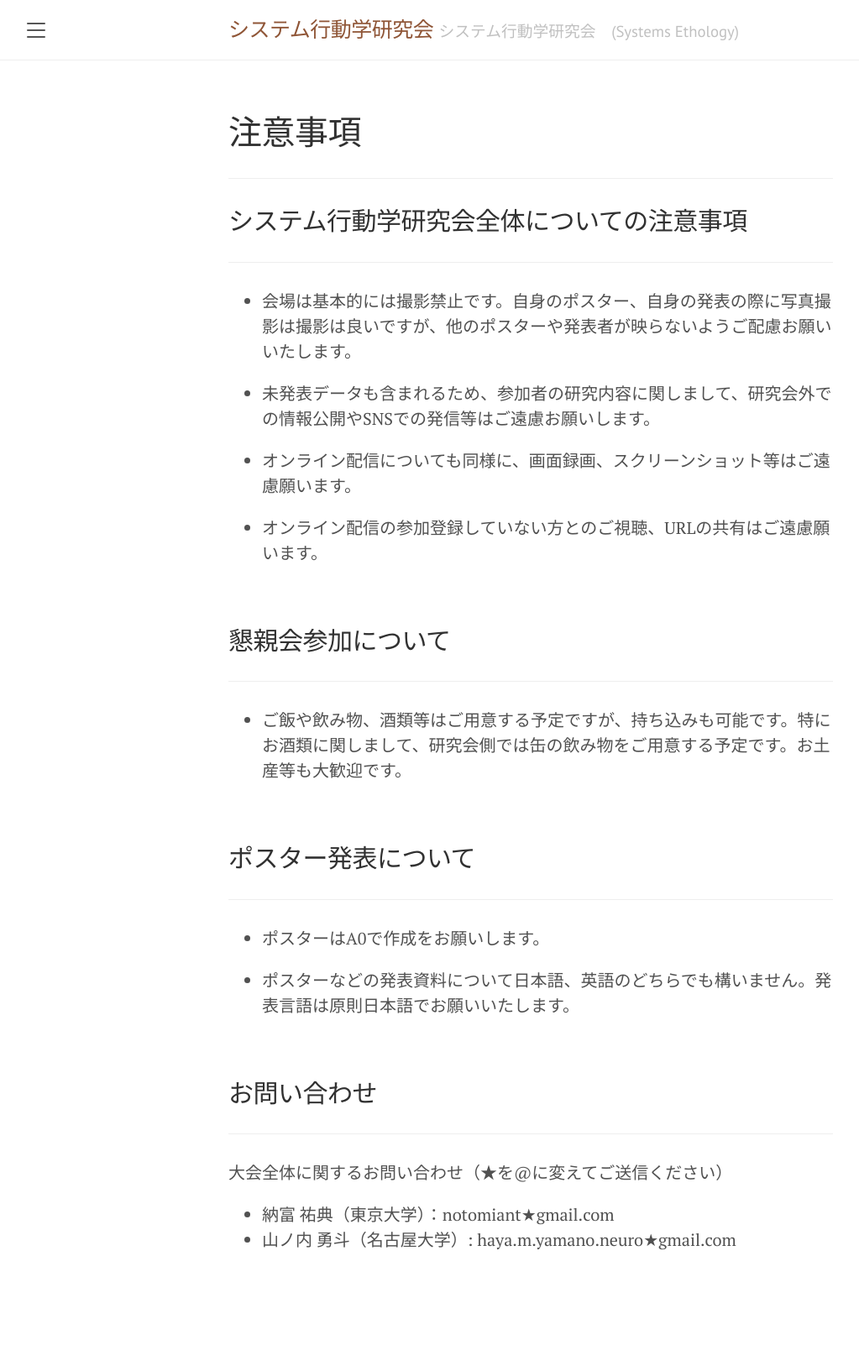
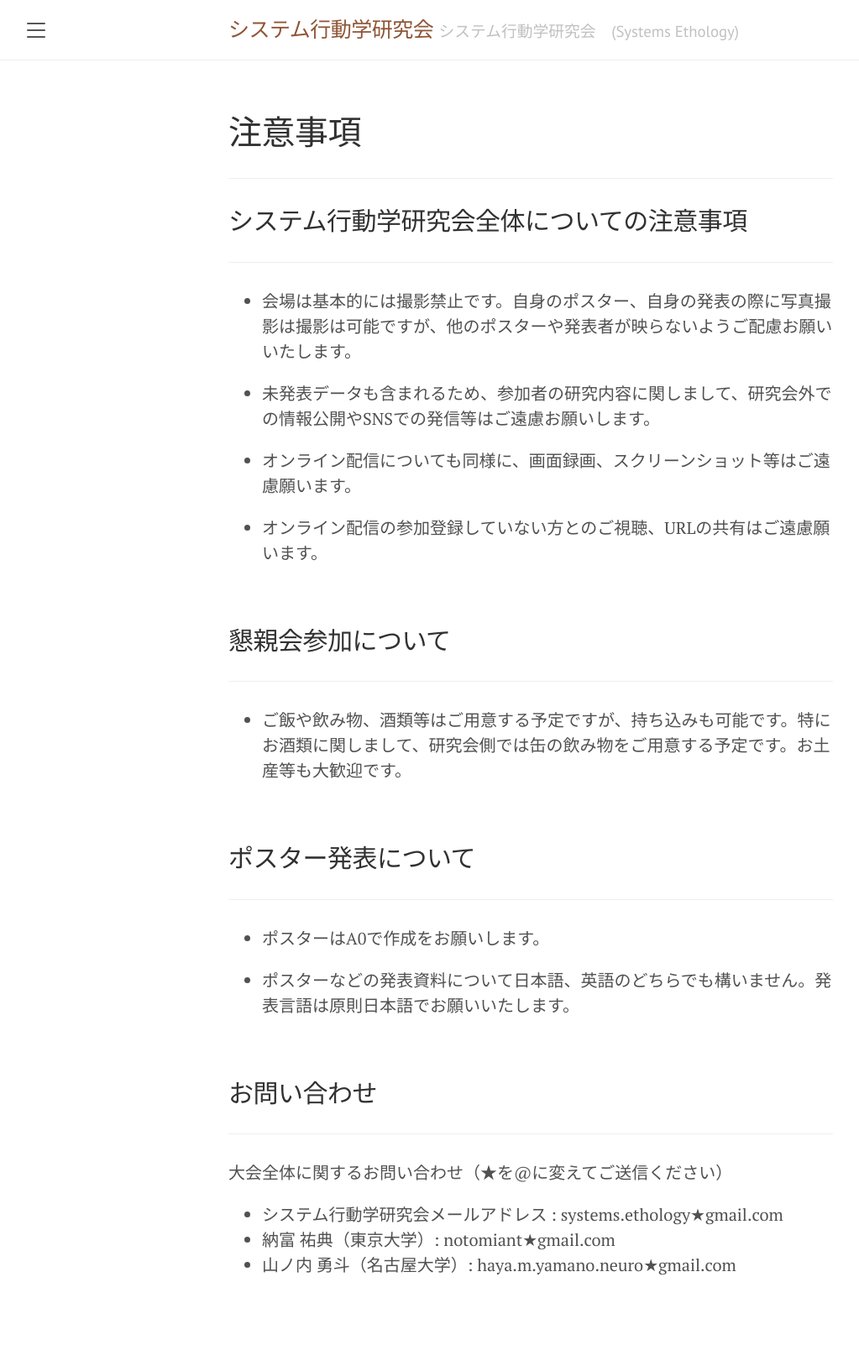
Before and after one commit to SystemsEthology/website, a Jekyll site: the page built from event_01/conference01_rule.md, in a window 1280 px wide. Shown: the whole page at 84% size, without its empty margins (8-1031 px from the left). Built offline with Jekyll 4.4.1, drawn with Linux system fonts in a browser that asks for light colours; before the commit the page ends 1572 px from its top, so only the background shows below that.

Commit message:
Update conference01_rule.md

```diff
--- a/event_01/conference01_rule.md
+++ b/event_01/conference01_rule.md
@@ -8,7 +8,7 @@ order: 6
 
 ***
 
-- 会場は基本的には撮影禁止です。自身のポスター、自身の発表の際に写真撮影は撮影は良いですが、他のポスターや発表者が映らないようご配慮お願いいたします。
+- 会場は基本的には撮影禁止です。自身のポスター、自身の発表の際に写真撮影は撮影は可能ですが、他のポスターや発表者が映らないようご配慮お願いいたします。
 
 - 未発表データも含まれるため、参加者の研究内容に関しまして、研究会外での情報公開やSNSでの発信等はご遠慮お願いします。
 
@@ -39,5 +39,6 @@ order: 6
 ## お問い合わせ
 ***
 大会全体に関するお問い合わせ（★を@に変えてご送信ください）
-- 納富 祐典（東京大学）：notomiant★gmail.com
+- システム行動学研究会メールアドレス : systems.ethology★gmail.com
+- 納富 祐典（東京大学）: notomiant★gmail.com
 - 山ノ内 勇斗（名古屋大学）: haya.m.yamano.neuro★gmail.com
```
